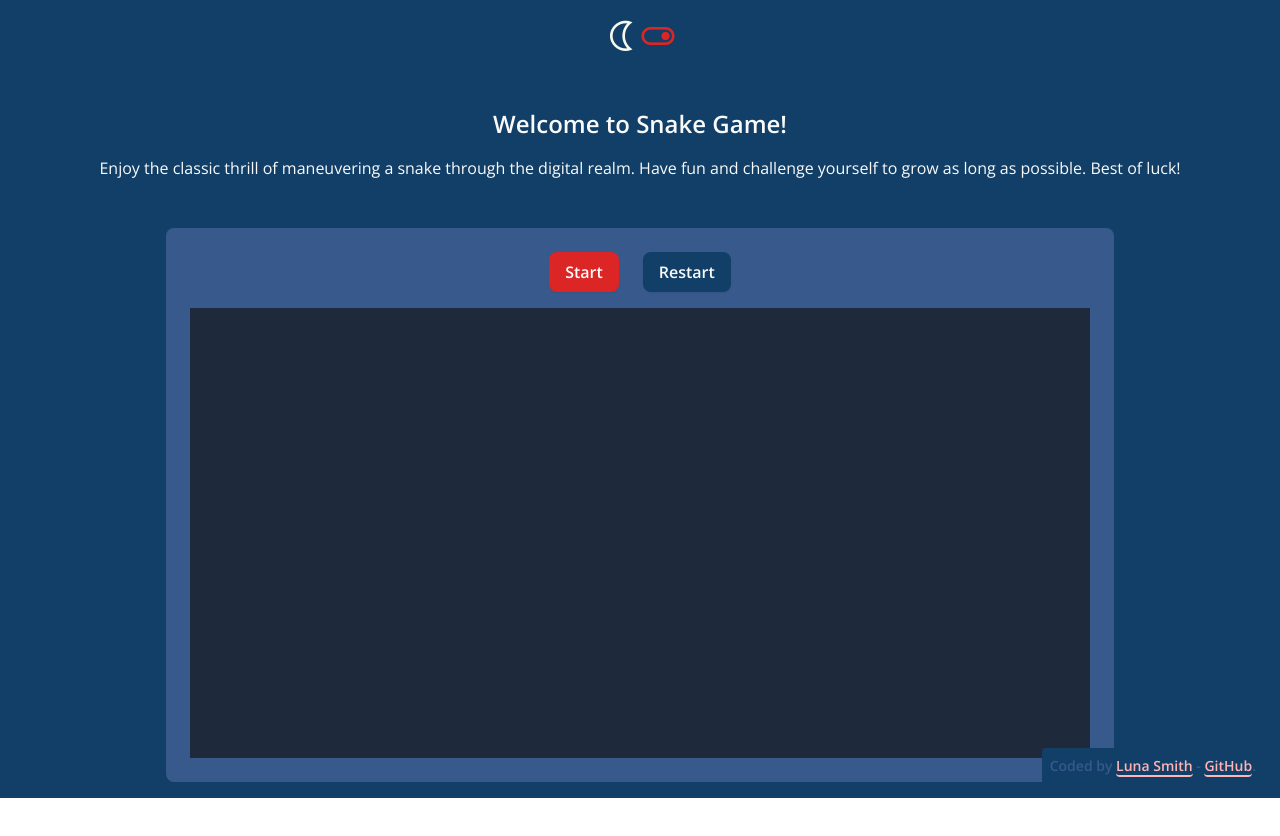
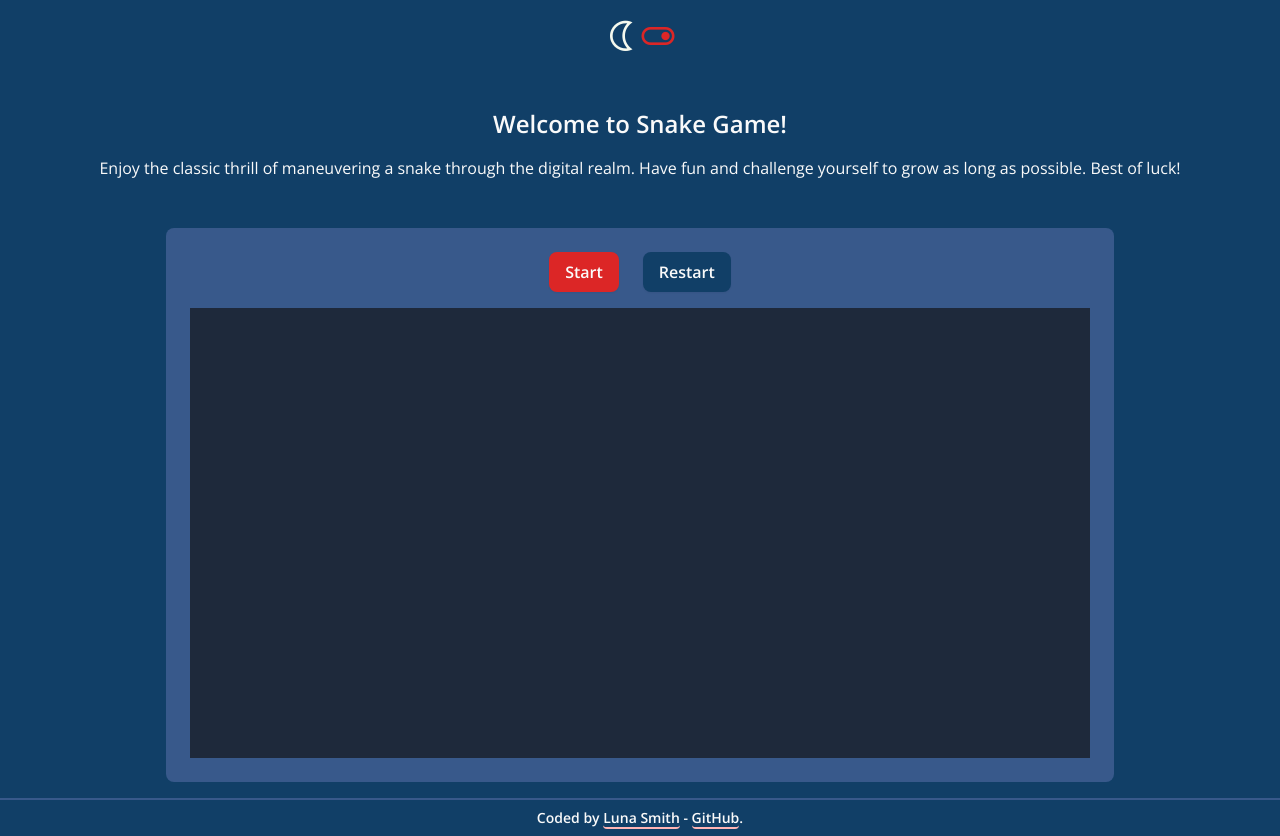
Before and after one commit to Lu-Smith/snake_game_vue_tailwindcss, a Vue app: page / in a window 1280 px wide. Before the commit the page ends 800 px from the top, so only its background shows below. Built offline with nearby package versions, Linux system fonts and the light colour scheme.

Commit message:
Updated Footer.vue

```diff
--- a/src/components/Footer.vue
+++ b/src/components/Footer.vue
@@ -1,21 +1,22 @@
 <template>
     <h3
-    :class="mode ? 'text-textColor' : 'text-addColor'"
-    class="fixed bottom-4 right-4 w-ful text-sm mt-2 bg-bgColor
-    p-2 rounded font-semibold">
+    :class="mode ? 'text-addColor border-linksColor bg-red-200' : 'text-textColor border-addColor bg-bgColor'"
+    class="text-sm   p-2 font-semibold text-center border-t-2 ">
         Coded by
         <a
         href="https://www.lunasmithart.com/"
         target="_blank"
-        class="text-linksColor border-b-2 border-linksColor
-        hover:border-none hover:text-bgColor transition-all duration-300 ease-in-out
+        :class="mode ? 'border-addColor' : 'border-linksColor'"
+        class="text-textColor border-b-2
+        hover:border-none  transition-all duration-300 ease-in-out
         hover:bg-addColor underline-offset-4 hover:underline-offset-8 rounded hover:p-2">
         Luna Smith</a> -
         <a
         href="https://github.com/Lu-Smith/snake_game_vue_tailwindcss"
         target="_blank"
-        class="text-linksColor border-b-2 border-linksColor
-        hover:border-none hover:text-bgColor transition-all duration-300 ease-in-out
+        :class="mode ? 'border-addColor' : 'border-linksColor'"
+        class="text-textColor border-b-2
+        hover:border-none  transition-all duration-300 ease-in-out
         hover:bg-addColor underline-offset-4 hover:underline-offset-8 rounded hover:p-2">
         GitHub</a>.
     </h3>
```
